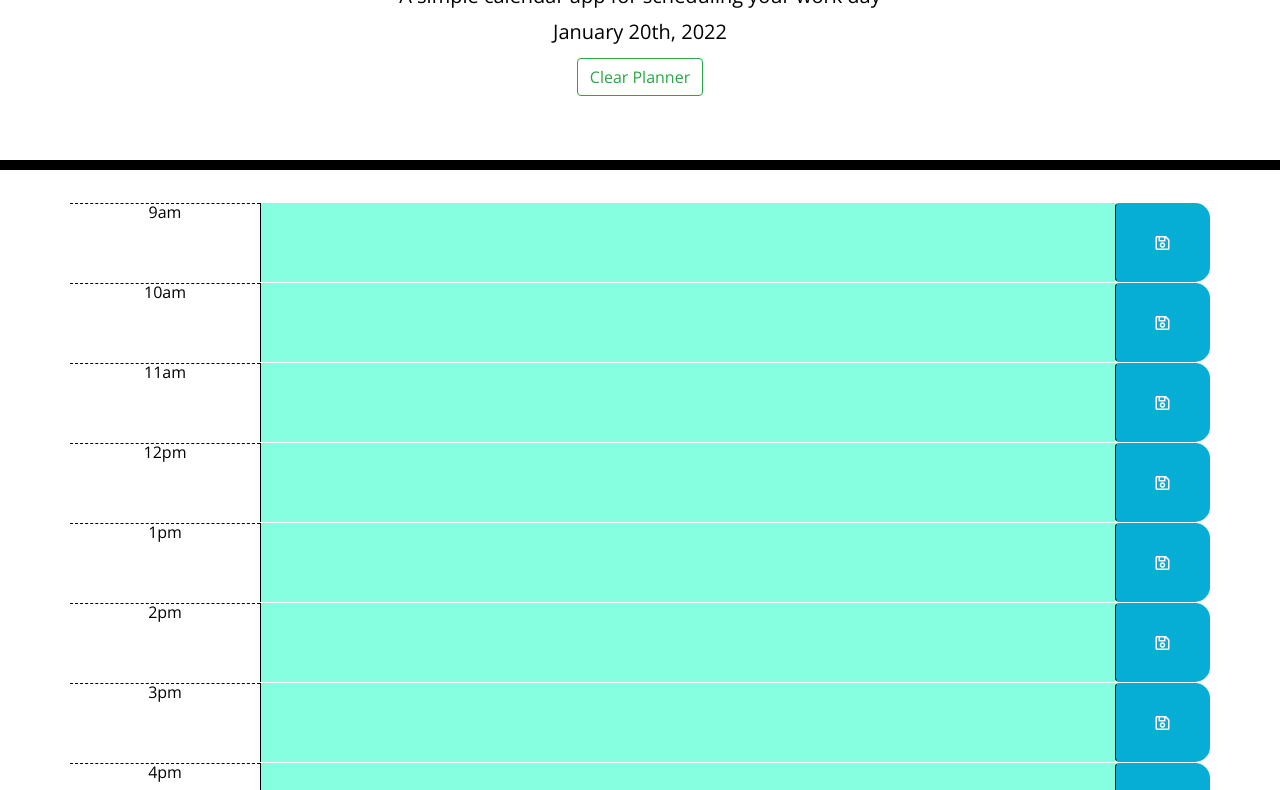
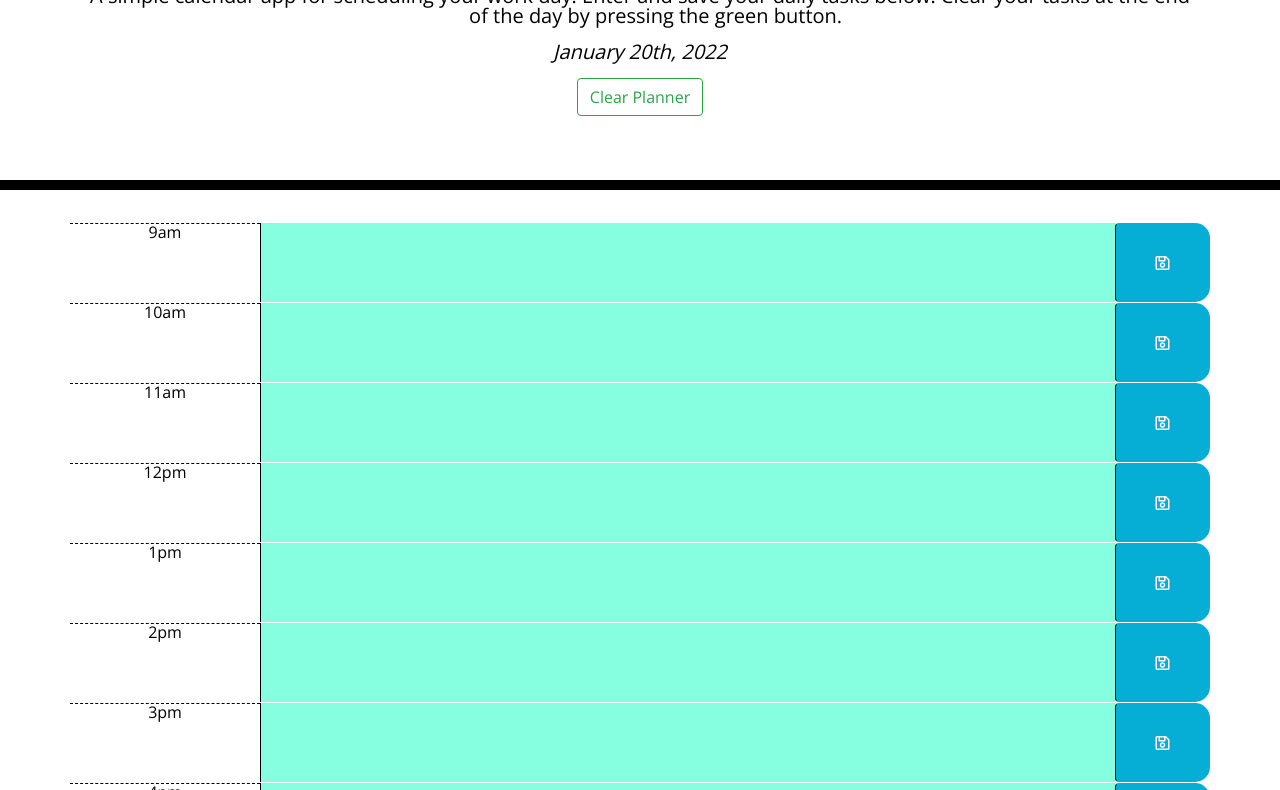
Before and after one commit to Sarahlophus/workday.scheduler, a plain HTML site: page index.html in a window 1280 px wide. Shown: the part 172-962 px from the top of the page. Drawn offline with nearby package versions, Linux system fonts and the light colour scheme.

Commit message:
added specificity to description, and made date italic

```diff
--- a/assets/css/style.css
+++ b/assets/css/style.css
@@ -19,6 +19,10 @@ textarea {
   color: black;
   border-radius: 0;
   border-bottom: 10px solid black;
+}
+
+.date {
+  font-style: italic;
 }
 
 .description {
--- a/assets/js/script.js
+++ b/assets/js/script.js
@@ -35,6 +35,7 @@ function timeColors() {
   });
 }
 
+// reset planner schedule
 function resetSchedule() {
   localStorage.clear();
   location.reload();
--- a/index.html
+++ b/index.html
@@ -22,8 +22,9 @@
   <!-- header with title and date -->
   <header class="jumbotron">
     <h1 class="display-3">Work Day Planner</h1>
-    <p class="description lead">A simple calendar app for scheduling your work day</p>
-    <p id="currentDay" class="lead"></p>
+    <p class="description lead">A simple calendar app for scheduling your work day. Enter and save your daily tasks below. Clear your tasks at the end
+      of the day by pressing the green button.</p>
+    <p id="currentDay" class="lead date"></p>
     <button type="button" id="resetBtn" class="btn btn-outline-success">Clear Planner</button>
   </header>
 
```
